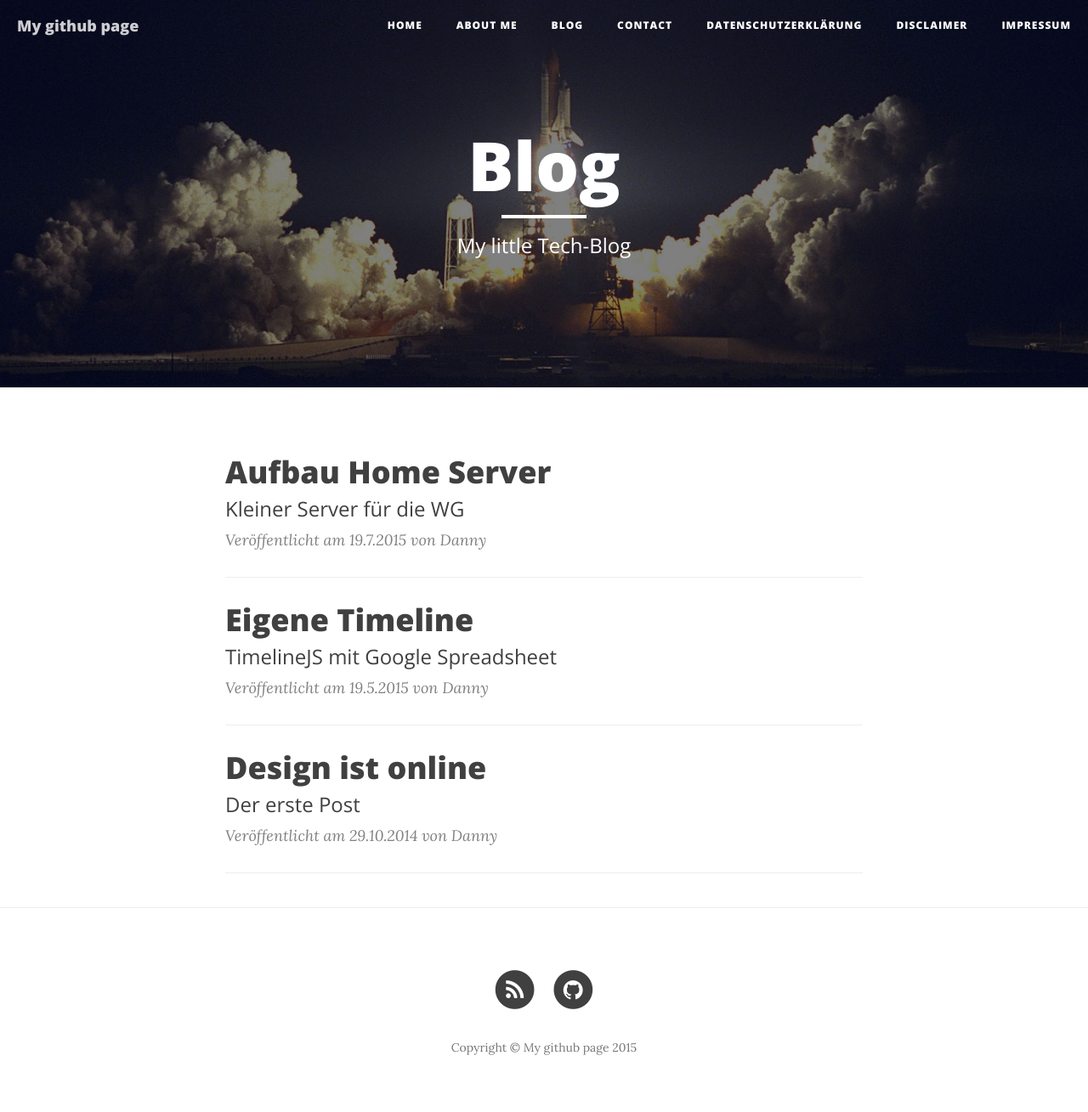
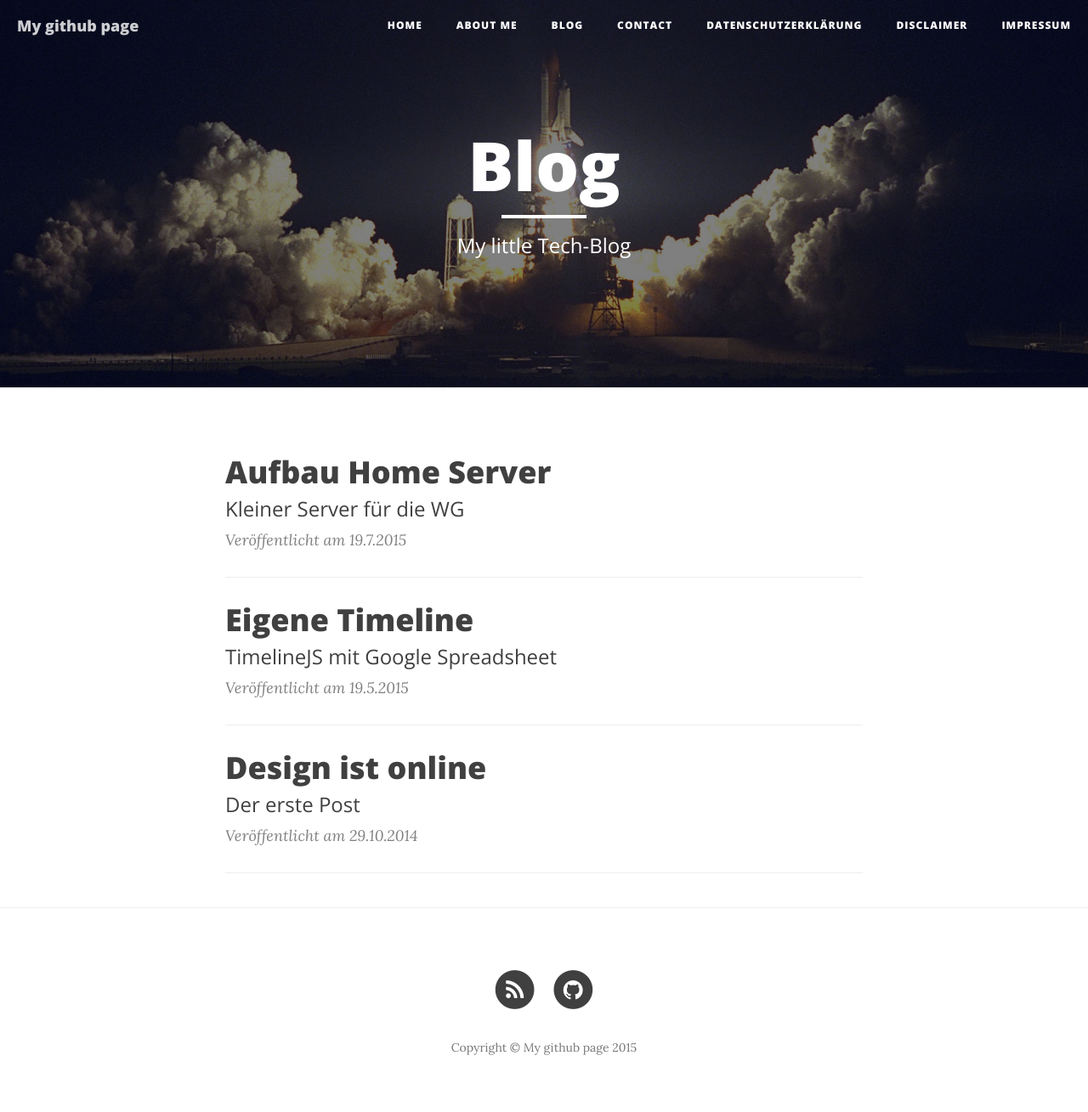
Before and after one commit to Danny4927/danny4927.github.io, a Jekyll site: the page built from blog.md, in a window 1280 px wide. Shown: the whole page at 85% size. Built offline with Jekyll 4.4.1, drawn with Linux system fonts in a browser that asks for light colours; nearby versions of some CDN libraries.

Commit message:
changed posted by in the post

```diff
--- a/_layouts/post.html
+++ b/_layouts/post.html
@@ -12,7 +12,7 @@ layout: default
                     {% if page.subtitle %}
                     <h2 class="subheading">{{ page.subtitle }}</h2>
                     {% endif %}
-                    <span class="meta">Posted by {{ page.author }} on {{ page.date | date: "%B %-d, %Y" }}</span>
+                    <span class="meta">Veröffentlicht am {{ post.date | date: "%-d.%-m.%Y" }}</span>
                 </div>
             </div>
         </div>
--- a/blog.md
+++ b/blog.md
@@ -18,7 +18,7 @@ header-img: "../img/post-bg-04.jpg"
         </h3>
         {% endif %}
     </a>
-    <p class="post-meta">Veröffentlicht am {{ post.date | date: "%-d.%-m.%Y" }} von {{ post.author }}</p>
+    <p class="post-meta">Veröffentlicht am {{ post.date | date: "%-d.%-m.%Y" }}</p>
 </div>
 <hr>
 {% endfor %}
```
